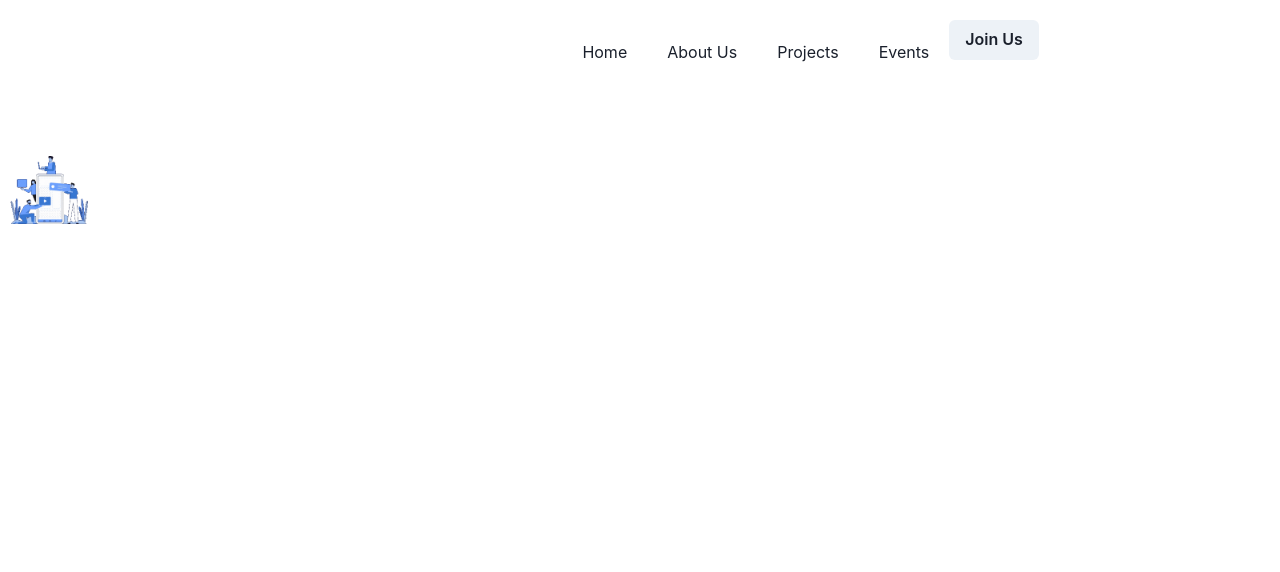
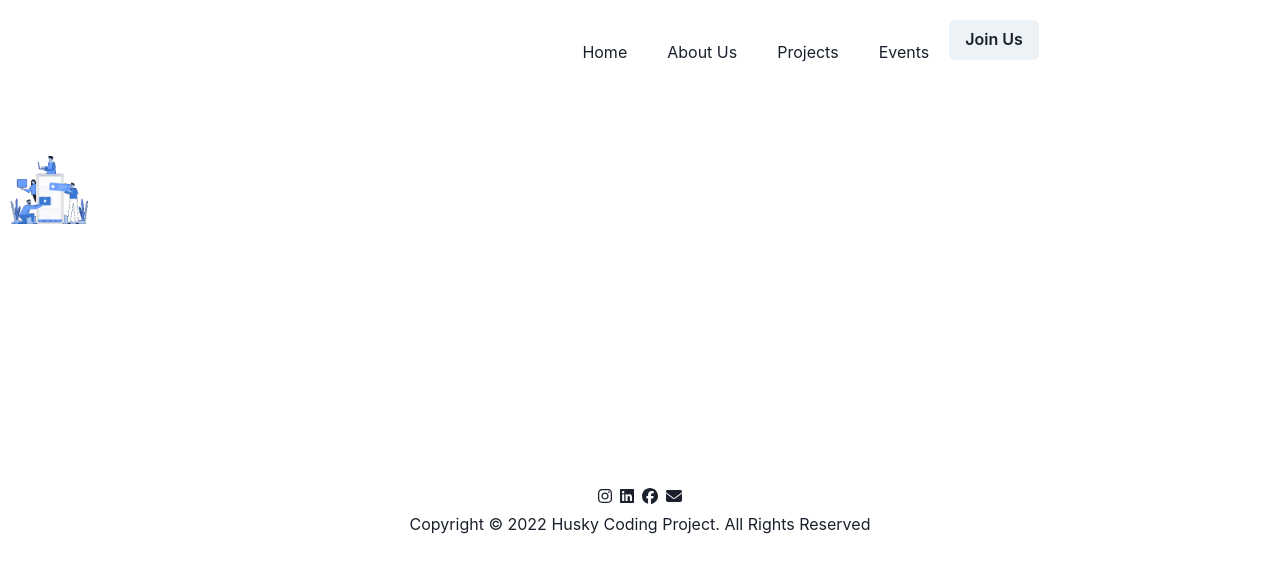
Before and after one commit to hcp-uw/club-website, a Next.js app in the folder hcp-website/: page / in a window 1280 px wide. Shown: the top 572 px of the page. Built offline with nearby package versions, Linux system fonts and the light colour scheme.

Commit message:
Create the base of Footer component

```diff
--- /dev/null
+++ b/hcp-website/components/Footer.tsx
@@ -0,0 +1,44 @@
+import {
+    Center,
+    Image,
+    LinkBox,
+    Text,
+    LinkOverlay,
+    VStack,
+    HStack,
+} from "@chakra-ui/react";
+import { FontAwesomeIcon } from "@fortawesome/react-fontawesome";
+import { faEnvelope } from "@fortawesome/free-solid-svg-icons";
+import {
+    faInstagram,
+    faFacebook,
+    faLinkedin,
+} from "@fortawesome/free-brands-svg-icons";
+
+export default function Footer() {
+    return (
+        <Center>
+            <VStack>
+                <LinkBox>
+                    <LinkOverlay href="/">
+                        <Image
+                            width="200px"
+                            src="/HCPLogoText.png"
+                            alt="HCP Logo"
+                        />
+                    </LinkOverlay>
+                </LinkBox>
+
+                <HStack>
+                    <FontAwesomeIcon icon={faInstagram} />
+                    <FontAwesomeIcon icon={faLinkedin} />
+                    <FontAwesomeIcon icon={faFacebook} />
+                    <FontAwesomeIcon icon={faEnvelope} />
+                </HStack>
+                <Text>
+                    Copyright © 2022 Husky Coding Project. All Rights Reserved
+                </Text>
+            </VStack>
+        </Center>
+    );
+}
--- a/hcp-website/components/Layout.tsx
+++ b/hcp-website/components/Layout.tsx
@@ -2,14 +2,14 @@ import { VStack } from "@chakra-ui/react";
 import type { ReactElement } from "react";
 
 import Header from "../components/Header";
-// import Footer from "../components/Footer";
+import Footer from "../components/Footer";
 
 export default function Layout({ children }: { children: ReactElement }) {
     return (
         <VStack spacing={10} align="right" marginY={5}>
             <Header />
             {children}
-            {/*<Footer />*/}
+            <Footer />
         </VStack>
     );
 }
--- a/hcp-website/package.json
+++ b/hcp-website/package.json
@@ -13,6 +13,10 @@
     "@chakra-ui/react": "^2.5.1",
     "@emotion/react": "^11.10.6",
     "@emotion/styled": "^11.10.6",
+    "@fortawesome/fontawesome-svg-core": "^6.3.0",
+    "@fortawesome/free-brands-svg-icons": "^6.3.0",
+    "@fortawesome/free-solid-svg-icons": "^6.3.0",
+    "@fortawesome/react-fontawesome": "^0.2.0",
     "@next/font": "13.1.6",
     "@types/node": "18.13.0",
     "@types/react": "18.0.28",
```
Also changed, not shown: 1 other file (tests, documents, lock files or other folders).
